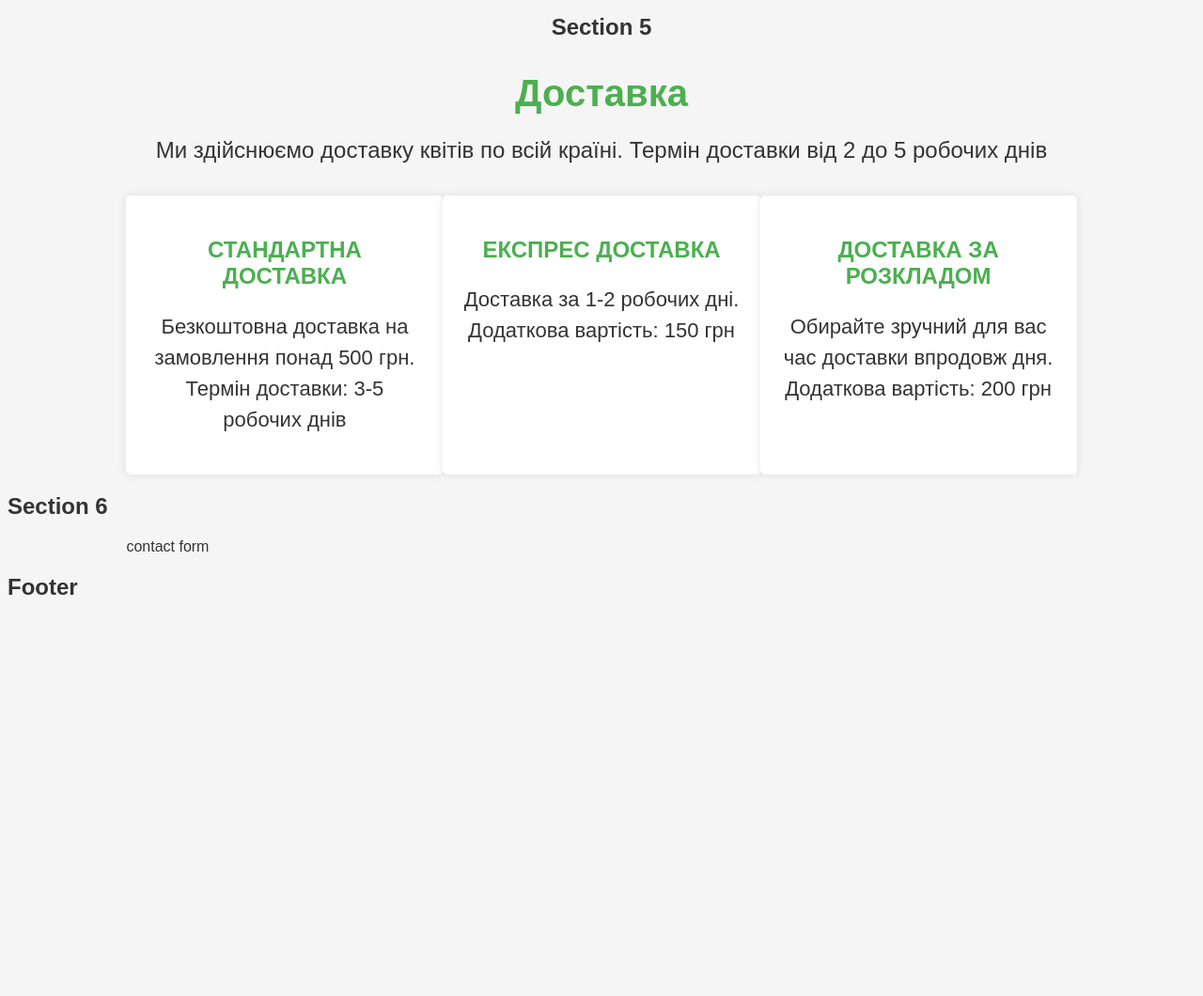
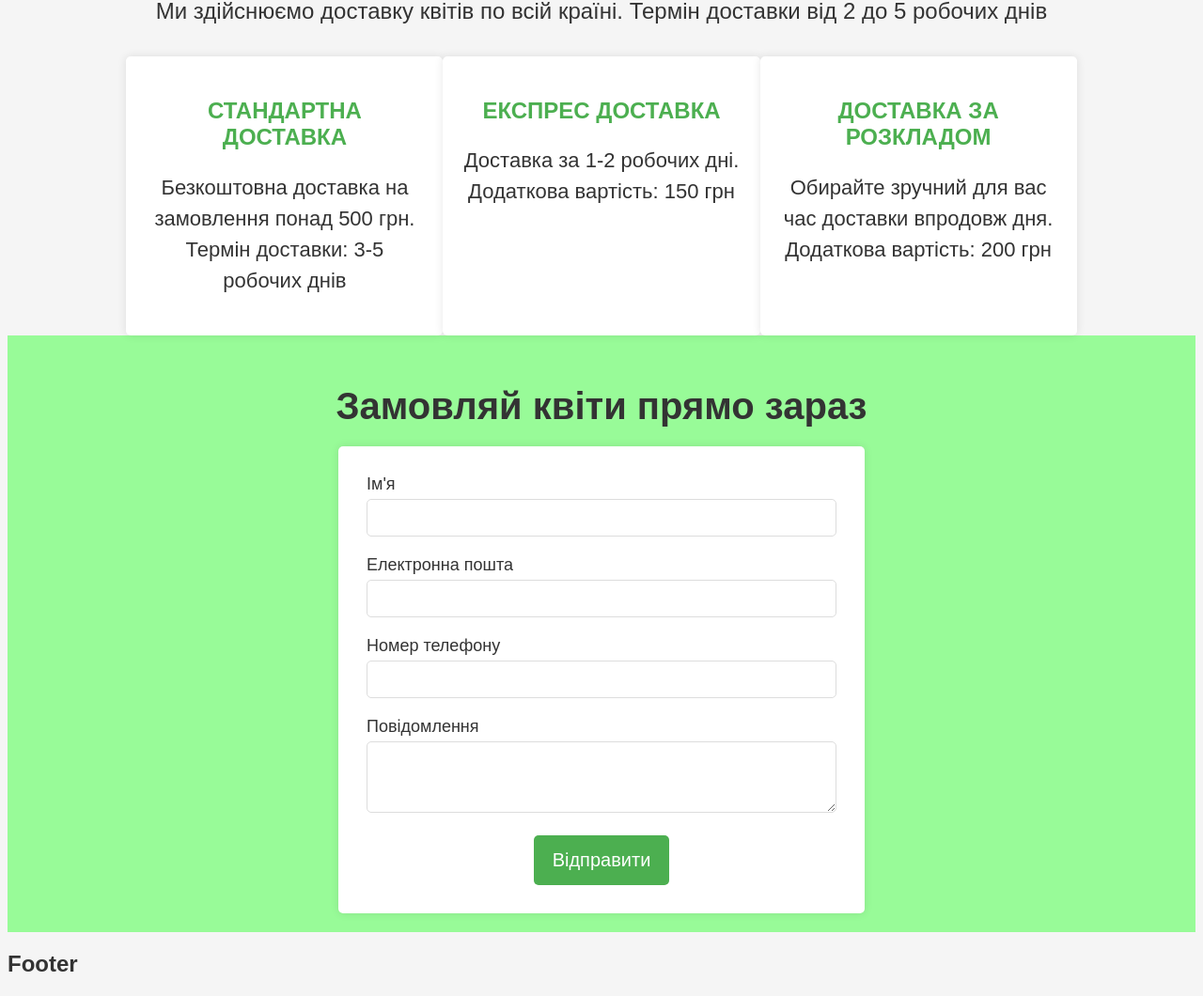
Before and after one commit to viktoriiasokolova17/Flower, a plain HTML site: page index.html in a window 1280 px wide. Shown: the part 3062-4122 px from the top of the page at 94% size. Before the commit the page ends 3721 px from the top, so only its background shows below. Drawn offline with Linux system fonts and the light colour scheme.

Commit message:
Add contact-section

```diff
--- a/css/style.css
+++ b/css/style.css
@@ -155,7 +155,7 @@ body {
 .shop-section{
     background-color: #98FB98;
     text-align: center;
-    padding: 100px 0;
+    padding: 50px 0;
 }
 
 .shop-h2{
@@ -310,3 +310,67 @@ input[name="slider"]:nth-child(2):checked ~ .navigation label:nth-child(2) {
     font-size: 1.2em;
     margin-bottom: 5px;
 }
+
+
+/* contact-section */
+
+.contact-section{
+    background-color: #98FB98;
+    padding: 20px 0;
+    text-align: center;
+}
+
+
+.contact{
+    background-color: #f9f9f9;
+    padding: 50px 0;
+}
+
+.contact-h2{
+    font-size: 40px;
+    margin-bottom: 20px;
+}
+
+.contact-form {
+    background: white;
+    padding: 30px;
+    border-radius: 5px;
+    box-shadow: 0 0 10px rgba(0, 0, 0, 0.1);
+    max-width: 500px;
+    margin: 0 auto;
+}
+
+.contact-form .form-group {
+    margin-bottom: 20px;
+}
+
+.contact-form label {
+    display: block;
+    font-size: 18px;
+    margin-bottom: 5px;
+    text-align: left;
+}
+
+.contact-form input,
+.contact-form textarea {
+    width: 100%;
+    padding: 10px;
+    font-size: 16px;
+    border: 1px solid #ddd;
+    border-radius: 5px;
+    box-sizing: border-box;
+}
+
+.contact-form button {
+    background-color: #4CAF50;
+    color: white;
+    border: none;
+    padding: 15px 20px;
+    font-size: 20px;
+    border-radius: 5px;
+    cursor: pointer;
+}
+
+.contact-form button:hover {
+    background-color: #45a049;
+}
--- a/index.html
+++ b/index.html
@@ -107,7 +107,6 @@
     </section>
 
     <section class="delivery-section">
-        <h2>Section 5</h2>
         <div class="container">
             <h2 class="delivery-h2">Доставка</h2>
             <p class="delivery-p">Ми здійснюємо доставку квітів по всій країні. Термін доставки від 2 до 5 робочих днів</p>
@@ -130,10 +129,28 @@
         </div>
     </section>
 
-    <section class="contact">
-        <h2>Section 6</h2>
+    <section class="contact-section">
         <div class="container">
-        <p>contact form</p>
+            <h2 class="contact-h2">Замовляй квіти прямо зараз</h2>
+            <form action="submit_form.php" method="post" class="contact-form">
+                <div class="form-group">
+                    <label for="name">Ім'я</label>
+                    <input type="text" id="name" name="name" required>
+                </div>
+                <div class="form-group">
+                    <label for="email">Електронна пошта</label>
+                    <input type="email" id="email" name="email" required>
+                </div>
+                <div class="form-group">
+                    <label for="phone">Номер телефону</label>
+                    <input type="tel" id="phone" name="phone" required>
+                </div>
+                <div class="form-group">
+                    <label for="message">Повідомлення</label>
+                    <textarea id="message" name="message" rows="3" required></textarea>
+                </div>
+                <button type="submit">Відправити</button>
+            </form>
         </div>
     </section>
 
```
